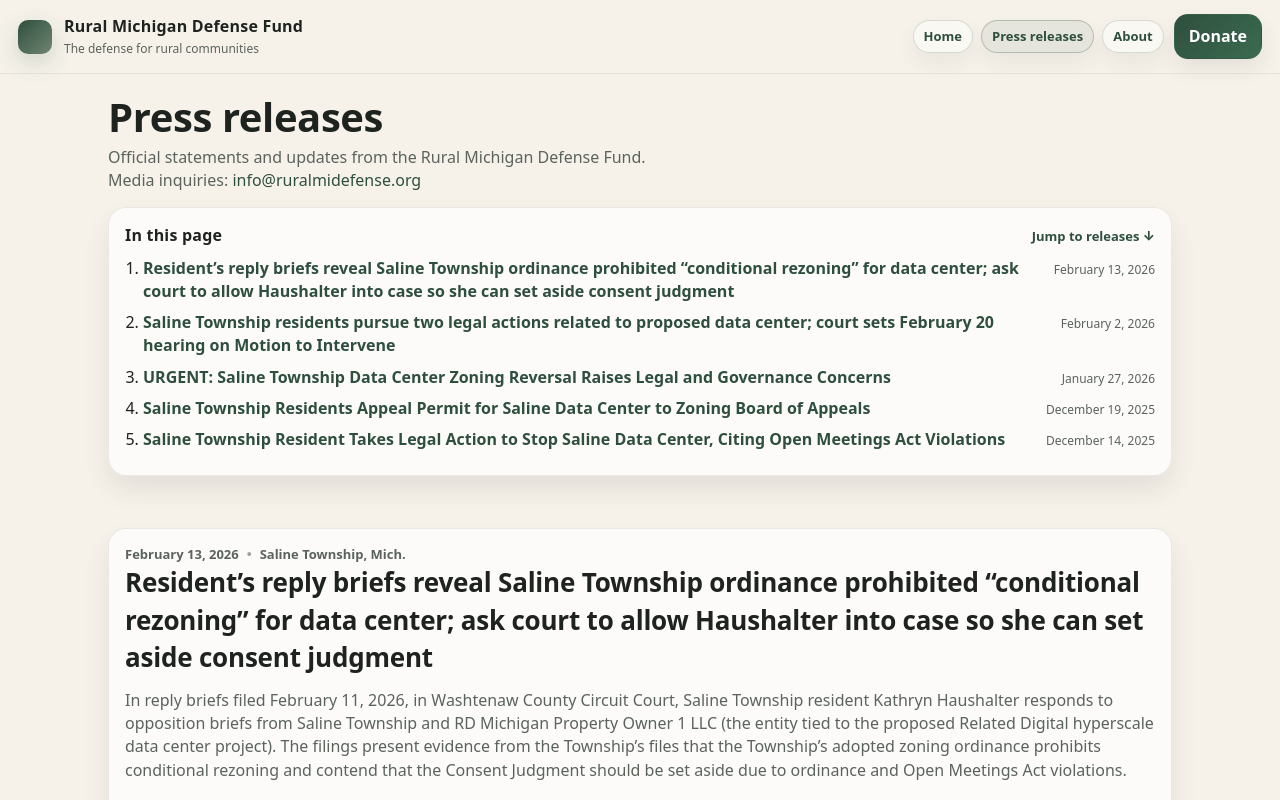
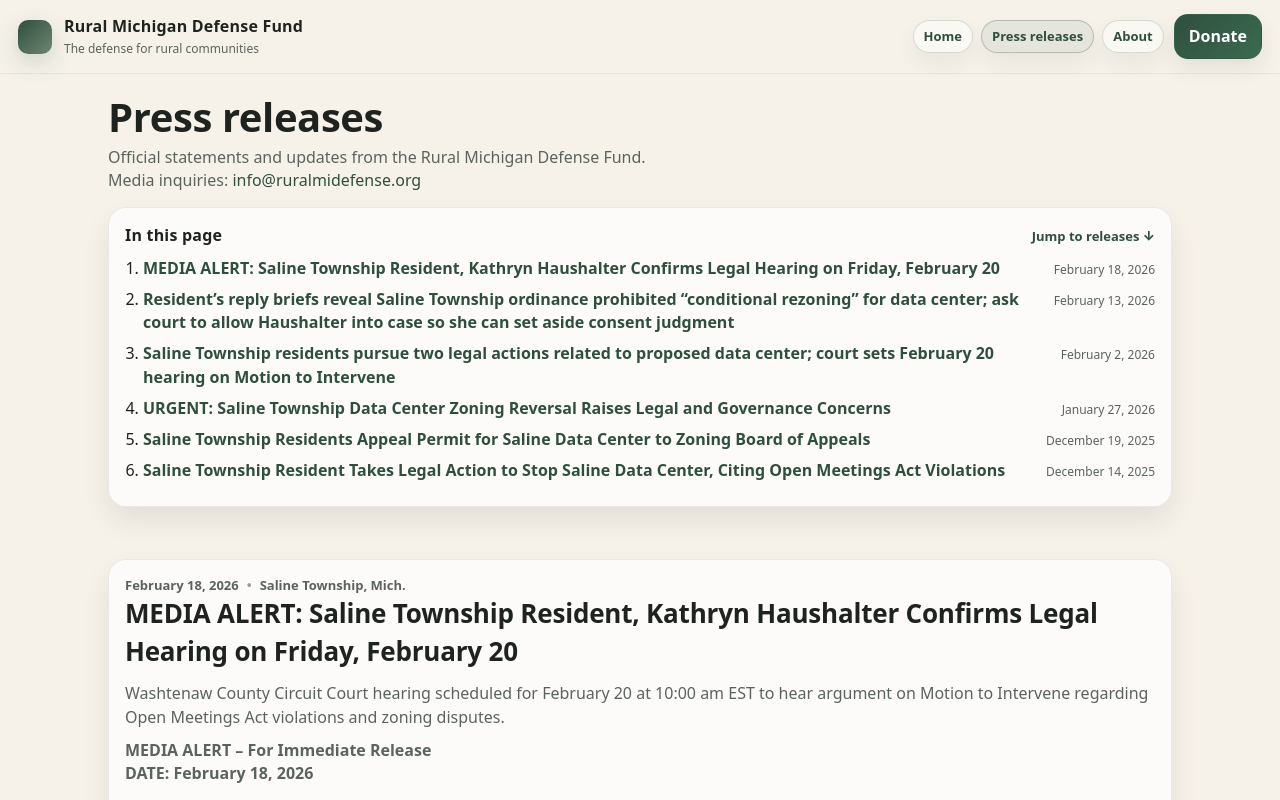
Before and after one commit to jeffrechten/rmdf-web, a React (Vite) app: page /press in a window 1280 px wide. Shown: the top 800 px of the page. Built offline with nearby package versions, Linux system fonts and the light colour scheme.

Commit message:
Adding media alert to press releases page 20260218

```diff
--- a/src/pages/PressReleaseBody.jsx
+++ b/src/pages/PressReleaseBody.jsx
@@ -23,6 +23,12 @@
                         {child.text}
                     </a>
                 );
+            }
+            if (child.type === "br") {
+                return <br key={i} />;
+            }
+            if (child.type === "strong" || child.type === "b") {
+                return <strong key={i}>{child.text}</strong>;
             }
             return null;
         });
--- a/src/pages/pressReleasesData.js
+++ b/src/pages/pressReleasesData.js
@@ -1,4 +1,142 @@
 export const PRESS_RELEASES = [
+    {
+        id: "ma-2026-02-18",
+        dateLabel: "February 18, 2026",
+        dateISO: "2026-02-18",
+        title: "MEDIA ALERT: Saline Township Resident, Kathryn Haushalter Confirms Legal Hearing on Friday, February 20",
+        summary: "Washtenaw County Circuit Court hearing scheduled for February 20 at 10:00 am EST to hear argument on Motion to Intervene regarding Open Meetings Act violations and zoning disputes.",
+        location: "Saline Township, Mich.",
+        body: [
+            {
+                type: "p",
+                children: [
+                    { type: "strong", text: "MEDIA ALERT – For Immediate Release" },
+                    { type: "br" },
+                    { type: "strong", text: "DATE: February 18, 2026" }
+                ]
+            },
+            {
+                type: "contact",
+                children: [
+                    { type: "strong", text: "MEDIA CONTACT:" },
+                    " Rural Michigan Defense Fund (RMDF) — ",
+                    { type: "a", href: "mailto:info@ruralmidefense.org", text: "info@ruralmidefense.org" },
+                    " | ",
+                    { type: "a", href: "https://ruralmidefense.org", text: "ruralmidefense.org" },
+                    " | 734-821-3832",
+                    { type: "br" },
+                    { type: "strong", text: "LEGAL COUNSEL (for Haushalter):" },
+                    " Robby Dube — ",
+                    { type: "a", href: "mailto:rdube@ecklandblando.com", text: "rdube@ecklandblando.com" },
+                    " | 612-236-0175"
+                ]
+            },
+            { type: "h3", text: "Saline Township Resident, Kathryn Haushalter Confirms Legal Hearing on Friday, February 20" },
+            {
+                type: "p",
+                text: "The Rural Michigan Defense Fund (RMDF) has confirmed that a Washtenaw County Circuit Court hearing is scheduled for February 20 at 10:00 am EST to hear oral argument on Saline Township resident Kathryn Haushalter’s Motion to Intervene in the Lawsuit between Saline Township and RD Michigan Property Owner 1 LLC (tied to the proposed Related Digital hyperscale data center). Haushalter is seeking to intervene, asserting (1) that Township officials violated the Open Meetings Act by voting to settle a lawsuit with RD during a closed session, and subsequently signing a final Consent Judgment without public deliberation or board approval, and (2) that as a nearby landowner she has the right to intervene in the underlying zoning dispute."
+            },
+            {
+                type: "p",
+                text: "Her filings emphasize that the Township’s adopted zoning ordinance prohibits conditional rezoning and requires applications containing conditions to be returned without review, meaning the Township lacked legal authority to even consider RD’s proposal. The Consent Judgment, she argues, unlawfully enabled a form of conditional rezoning to advance the hyperscale data center."
+            },
+            {
+                type: "p",
+                text: "Haushalter argues these zoning and Open Meetings Act violations render the Consent Judgment void, and intervention is necessary so she can move to vacate it."
+            },
+            {
+                type: "p",
+                text: "A press conference will be held following the hearing. Press conference details are listed below."
+            },
+            { type: "h3", text: "February 20 Circuit Court Hearing" },
+            {
+                type: "p",
+                children: [
+                    { type: "strong", text: "Time:" }, " Feb 20, 2026, 10:00 AM EST",
+                    { type: "br" },
+                    "Civil Action Case No. 25-001577-CZ",
+                    { type: "br" },
+                    "Honorable Judge Julia B. Owdziej"
+                ]
+            },
+            {
+                type: "p",
+                children: [
+                    { type: "strong", text: "Link to join:" }, " ",
+                    { type: "a", href: "https://us02web.zoom.us/j/7433778758", text: "https://us02web.zoom.us/j/7433778758" },
+                    { type: "br" },
+                    { type: "strong", text: "Meeting ID:" }, " 743 377 8758"
+                ]
+            },
+            {
+                type: "p",
+                text: "Attained in person at: Washtenaw County Circuit Court, 101 E. Huron Street, Ann Arbor"
+            },
+            { type: "h3", text: "February 20 Press Conference" },
+            {
+                type: "p",
+                text: "Kathryn Haushalter and her legal team will hold a press conference via Zoom at 11:00 AM Eastern time (or shortly after the hearing has concluded) and can be accessed through the link below:"
+            },
+            {
+                type: "p",
+                children: [
+                    { type: "strong", text: "Link to join:" }, " ",
+                    { type: "a", href: "https://us02web.zoom.us/j/85963794102?pwd=iXbHk6U4mWlagXb4laJR6iI65nBNa1.1", text: "https://us02web.zoom.us/j/85963794102?pwd=iXbHk6U4mWlagXb4laJR6iI65nBNa1.1" },
+                    { type: "br" },
+                    { type: "strong", text: "Meeting ID:" }, " 859 6379 4102",
+                    { type: "br" },
+                    { type: "strong", text: "Passcode:" }, " 121854"
+                ]
+            },
+            {
+                type: "p",
+                children: [
+                    "Join instructions:",
+                    { type: "br" },
+                    { type: "a", href: "https://us02web.zoom.us/meetings/85963794102/invitations?signature=6qnXtYHyEJ_nVnbnDXs_vV7ZqdqzIIqHyqA_VGPYA7Q", text: "https://us02web.zoom.us/meetings/85963794102/invitations?signature=6qnXtYHyEJ_nVnbnDXs_vV7ZqdqzIIqHyqA_VGPYA7Q" }
+                ]
+            },
+            { type: "h3", text: "About RMDF and How to Learn More" },
+            {
+                type: "p",
+                children: [
+                    "Community supporters have formed the Rural Michigan Defense Fund to support lawful civic engagement and litigation related to the proposed data center. Case updates and documents are posted at ",
+                    { type: "a", href: "https://ruralmidefense.org", text: "ruralmidefense.org" },
+                    "."
+                ]
+            },
+            {
+                type: "p",
+                children: [
+                    "Donations can be made online at ",
+                    { type: "a", href: "https://ruralmidefense.org/donate", text: "ruralmidefense.org/donate" },
+                    "."
+                ]
+            },
+            {
+                type: "p",
+                children: [
+                    "Or by mailing a check to:",
+                    { type: "br" },
+                    "RMDF",
+                    { type: "br" },
+                    "108 N. Maple Rd, #122",
+                    { type: "br" },
+                    "Saline, MI 48176"
+                ]
+            },
+            {
+                type: "contact",
+                children: [
+                    { type: "strong", text: "MEDIA CONTACT:" },
+                    " RMDF — ",
+                    { type: "a", href: "mailto:info@ruralmidefense.org", text: "info@ruralmidefense.org" },
+                    " | 734-821-3832"
+                ]
+            }
+        ]
+    },
+
     {
         id: "pr-2026-02-13",
         dateLabel: "February 13, 2026",
```
